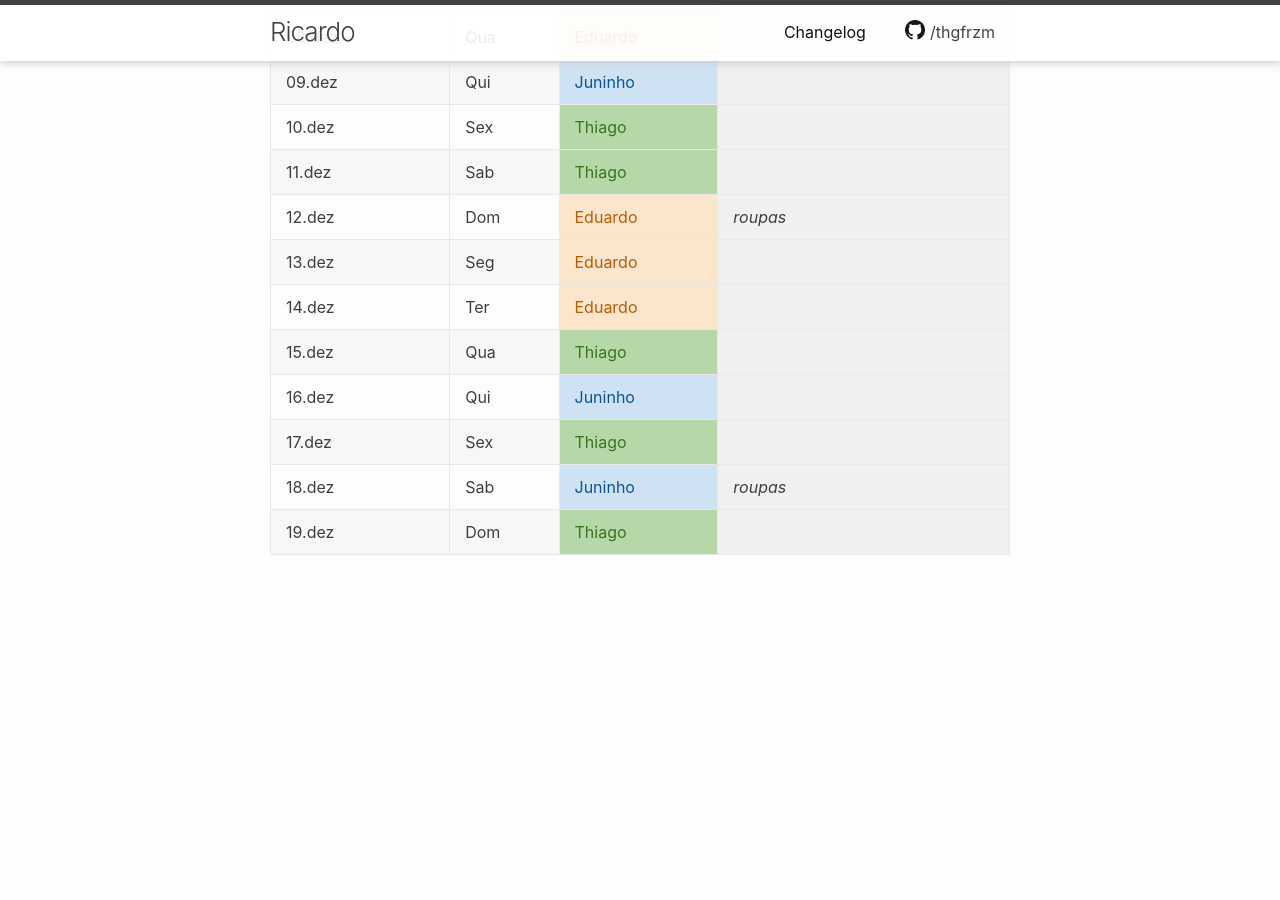
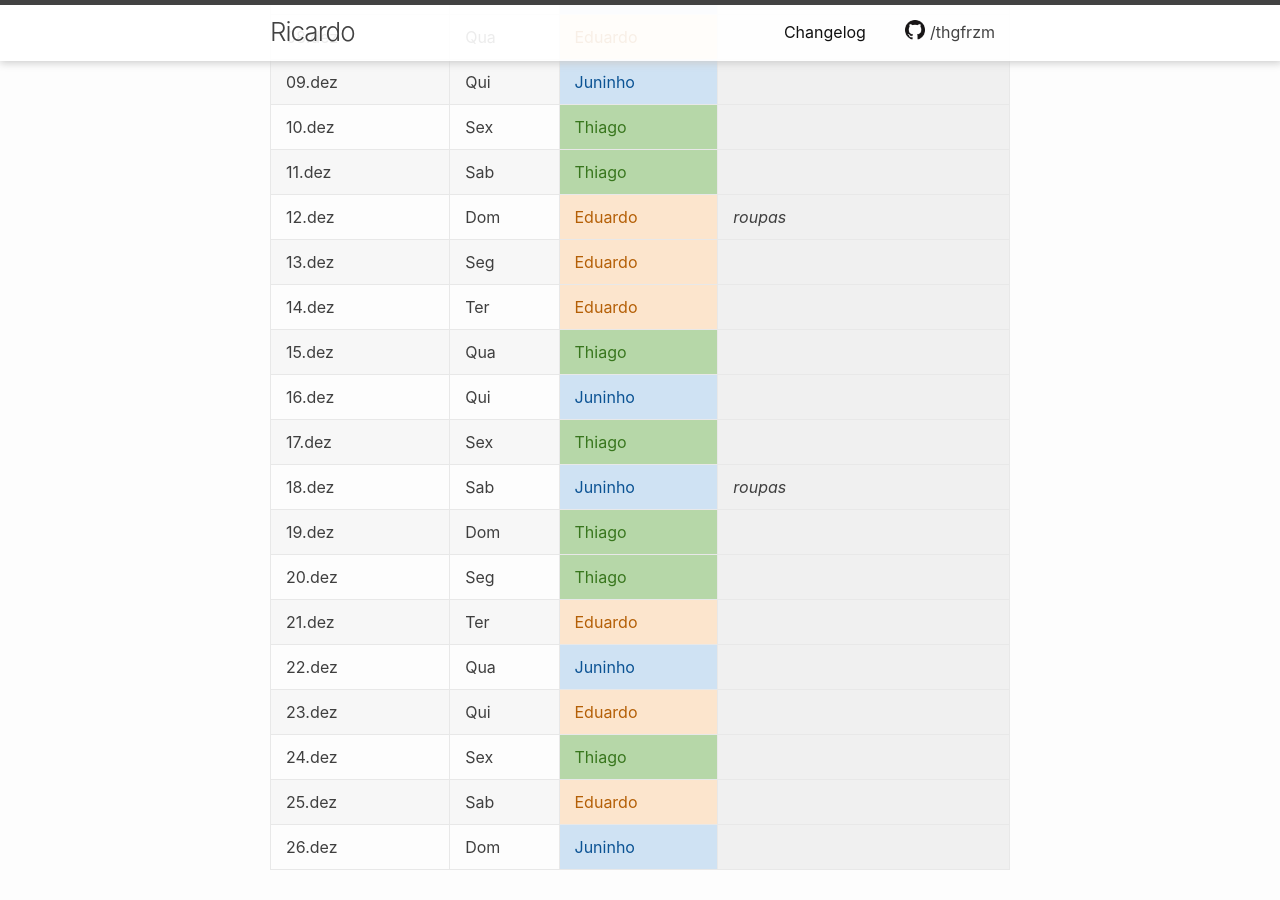
Before and after one commit to thgfrzm/ricardo, a Jekyll site: the page built from _posts/2018-12-23-escala-visitas.markdown, in a window 1280 px wide and 900 px high, scrolled down 49374 px. Built offline with Jekyll 4.4.1, drawn with Linux system fonts in a browser that asks for light colours; before the commit the page ends 49959 px from its top, so only the background shows below that; some of the changed text lies outside the part shown.

Commit message:
Update 2018-12-23-escala-visitas.markdown

```diff
--- a/_posts/2018-12-23-escala-visitas.markdown
+++ b/_posts/2018-12-23-escala-visitas.markdown
@@ -1124,3 +1124,10 @@
 | 17.dez    | Sex | Thiago      |                     |
 | 18.dez    | Sab | Juninho     | _roupas_            |
 | 19.dez    | Dom | Thiago      |                     |
+| 20.dez    | Seg | Thiago      |                     |
+| 21.dez    | Ter | Eduardo     |                     |
+| 22.dez    | Qua | Juninho     |                     |
+| 23.dez    | Qui | Eduardo     |                     |
+| 24.dez    | Sex | Thiago      |                     |
+| 25.dez    | Sab | Eduardo     |                     |
+| 26.dez    | Dom | Juninho     |                     |
```
Also changed, not shown: other parts of _posts/2018-12-23-escala-visitas.markdown (+4 -4 lines).
